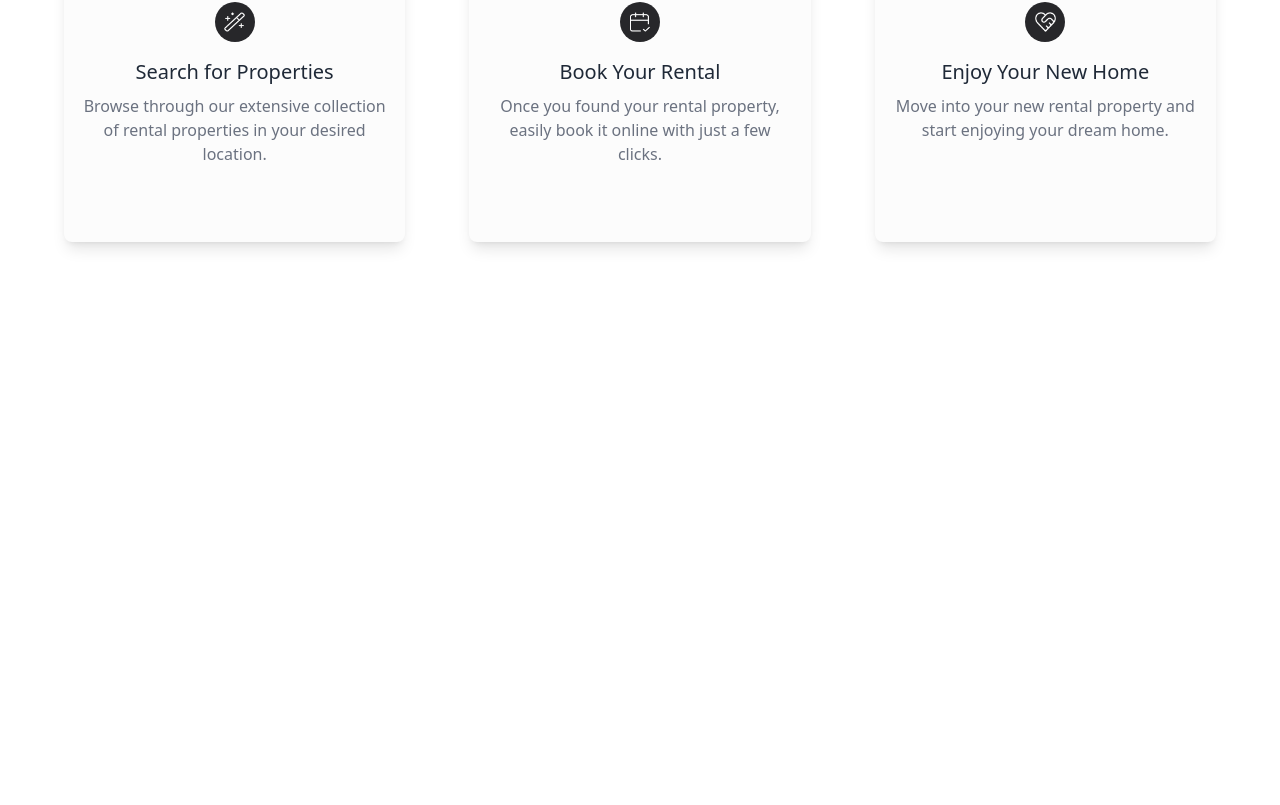
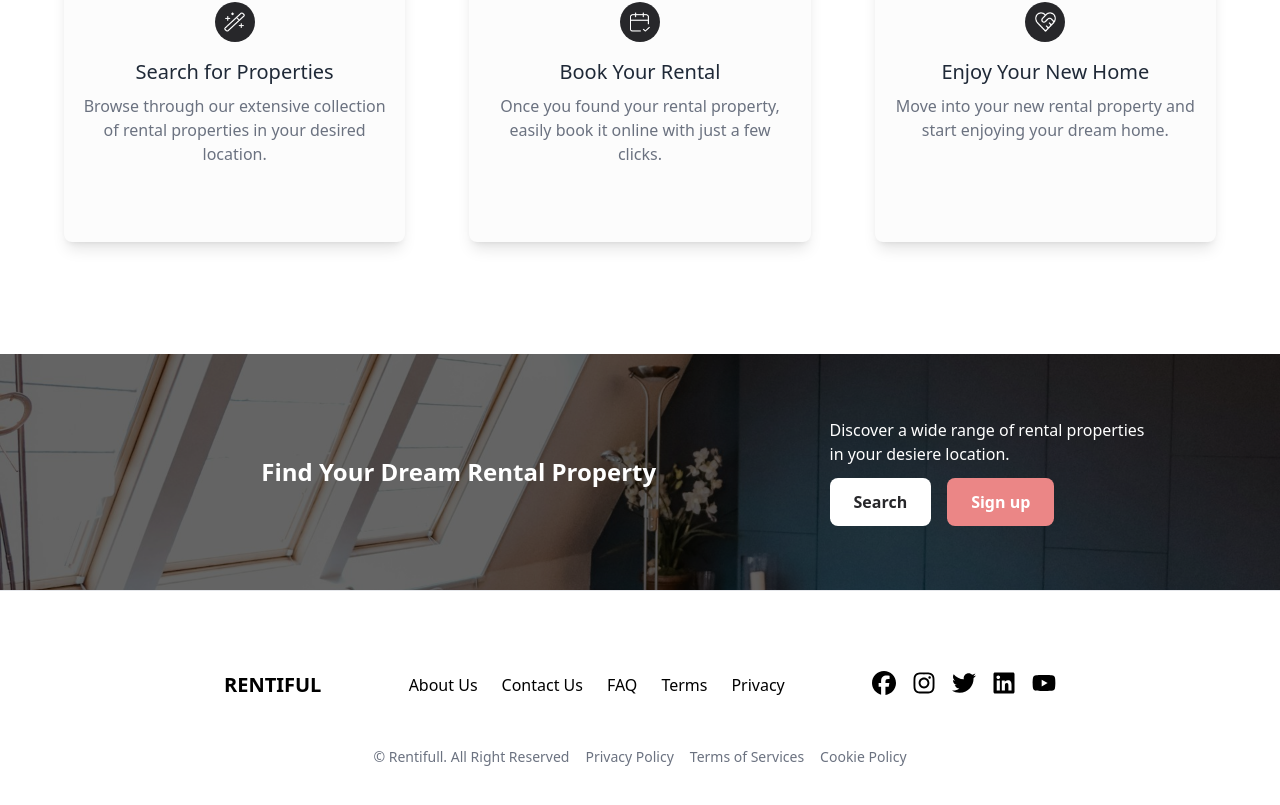
Before and after one commit to zahraEsn/real-estate-management, a Next.js app: page /landing in a window 1280 px wide. Shown: the part 2022-2827 px from the top of the page. Before the commit the page ends 2376 px from the top, so only its background shows below. Built offline with nearby package versions, Linux system fonts and the light colour scheme; no server answers.

Commit message:
landing page

```diff
--- /dev/null
+++ b/src/app/(nondashboard)/landing/CallToActionSection.tsx
@@ -0,0 +1,58 @@
+"use client"
+
+import Image from "next/image"
+import React from "react"
+import { motion } from "framer-motion"
+import Link from "next/link"
+
+const CallToActionSection = () => {
+  return (
+    <div className="relative py-4">
+      <Image
+        src="/landing-call-to-action.jpg"
+        alt="Rentiful Search Section Background"
+        fill
+        className="object-cover object-center"
+      />
+      <div className="absolute inset-0 bg-black bg-opacity-60"></div>
+      <motion.div
+        initial={{ opacity: 0, y: 20 }}
+        transition={{ duration: 0.5 }}
+        whileInView={{ opacity: 1, y: 0 }}
+        viewport={{ once: true }}
+        className="relative max-w-4xl xl:max-w-6xl mx-auto px-6 sm:px-8 lg:px-12 xl:px-16 py-12"
+      >
+        <div className="flex flex-col md:flex-row justify-between items-center">
+          <div className="w-full mx-auto mb-6 md:mb-0 md:mr-10">
+            <h2 className="text-2xl font-bold text-white text-center">
+              Find Your Dream Rental Property
+            </h2>
+          </div>
+          <div>
+            <p className="mb-3 text-white">
+              Discover a wide range of rental properties in your desiere
+              location.
+            </p>
+            <div className="flex justify-center md:justify-start gap-4">
+              <button
+                onClick={() => window.scrollTo({ top: 0, behavior: "smooth" })}
+                className="inline-block text-primary-700 bg-white rounded-lg px-6 py-3 font-semibold hover:bg-primary-500 hover:text-primary-50"
+              >
+                Search
+              </button>
+              <Link
+                href="/signup"
+                className="inline-block text-white bg-secondary-500 rounded-lg px-6 py-3 font-semibold hover:bg-secondary-600"
+                scroll={false}
+              >
+                Sign up
+              </Link>
+            </div>
+          </div>
+        </div>
+      </motion.div>
+    </div>
+  )
+}
+
+export default CallToActionSection
--- /dev/null
+++ b/src/app/(nondashboard)/landing/FooterSection.tsx
@@ -0,0 +1,82 @@
+import Link from "next/link"
+import React from "react"
+import { FontAwesomeIcon } from "@fortawesome/react-fontawesome"
+import {
+  faFacebook,
+  faInstagram,
+  faTwitter,
+  faLinkedin,
+  faYoutube,
+} from "@fortawesome/free-brands-svg-icons"
+
+const FooterSection = () => {
+  return (
+    <footer className="border-t border-gray-200 py-20">
+      <div className="max-w-4xl mx-auto px-6 sm:px-8">
+        <div className="flex flex-col md:flex-row justify-between items-center">
+          <div className="mb-4">
+            <Link href="/" className="text-xl font-bold" scroll={false}>
+              RENTIFUL
+            </Link>
+          </div>
+          <nav className="mb-4">
+            <ul className="flex space-x-6">
+              <li>
+                <Link href="/about">About Us</Link>
+              </li>
+              <li>
+                <Link href="/contact">Contact Us</Link>
+              </li>
+              <li>
+                <Link href="/faq">FAQ</Link>
+              </li>
+              <li>
+                <Link href="/terms">Terms</Link>
+              </li>
+              <li>
+                <Link href="/privacy">Privacy</Link>
+              </li>
+            </ul>
+          </nav>
+          <div className="flex space-x-4 mb-4">
+            <a
+              href="#"
+              aria-label="Facebook"
+              className="hover:text-primary-600"
+            >
+              <FontAwesomeIcon icon={faFacebook} className="w-6 h-6" />
+            </a>
+            <a
+              href="#"
+              aria-label="Instagram"
+              className="hover:text-primary-600"
+            >
+              <FontAwesomeIcon icon={faInstagram} className="w-6 h-6" />
+            </a>
+            <a href="#" aria-label="Twitter" className="hover:text-primary-600">
+              <FontAwesomeIcon icon={faTwitter} className="w-6 h-6" />
+            </a>
+            <a
+              href="#"
+              aria-label="LinkedinYoutube"
+              className="hover:text-primary-600"
+            >
+              <FontAwesomeIcon icon={faLinkedin} className="w-6 h-6" />
+            </a>
+            <a href="#" aria-label="Youtube" className="hover:text-primary-600">
+              <FontAwesomeIcon icon={faYoutube} className="w-6 h-6" />
+            </a>
+          </div>
+        </div>
+        <div className="mt-8 text-center text-sm text-gray-500 flex justify-center space-x-4">
+          <span>© Rentifull. All Right Reserved</span>
+          <Link href="/privacy">Privacy Policy</Link>
+          <Link href="/terms">Terms of Services</Link>
+          <Link href="/cookies">Cookie Policy</Link>
+        </div>
+      </div>
+    </footer>
+  )
+}
+
+export default FooterSection
--- a/src/app/(nondashboard)/landing/page.tsx
+++ b/src/app/(nondashboard)/landing/page.tsx
@@ -2,6 +2,8 @@ import React from "react"
 import HeroSection from "./HeroSection"
 import FeaturesSection from "./FeaturesSection"
 import DiscoverSection from "./DiscoverSection"
+import CallToActionSection from "./CallToActionSection"
+import FooterSection from "./FooterSection"
 
 const Landing = () => {
   return (
@@ -9,6 +11,8 @@ const Landing = () => {
       <HeroSection />
       <FeaturesSection />
       <DiscoverSection />
+      <CallToActionSection />
+      <FooterSection />
     </div>
   )
 }
```
Also changed, not shown: 1 other file (tests, documents, lock files or other folders).
